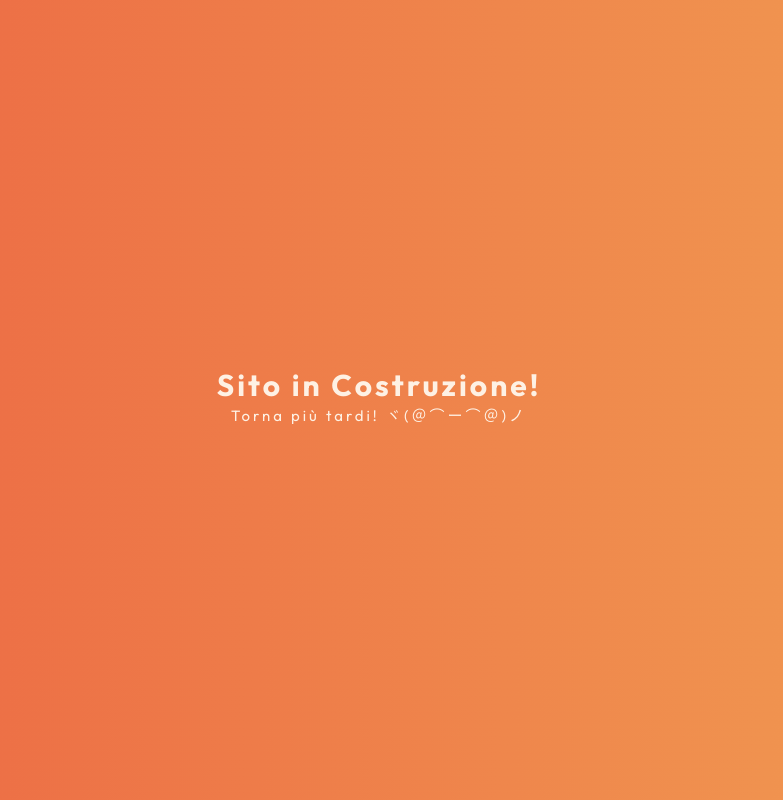
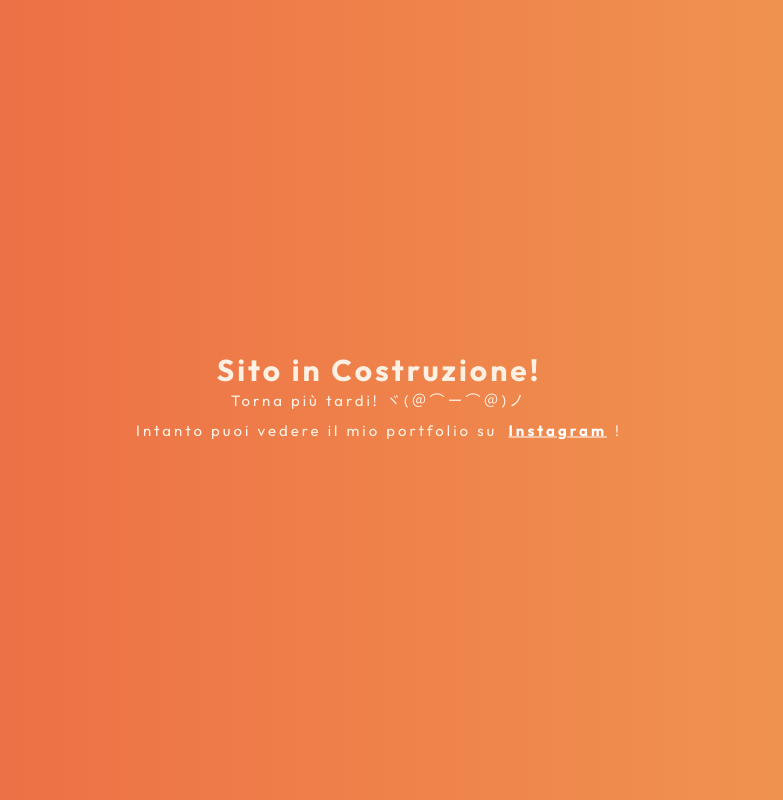
Before and after one commit to reisuart/Swami-Pasquinucci, a plain HTML site: page index.html in a window 1280 px wide. Shown: the whole page, without its empty margins (261-1044 px from the left). Drawn offline with Linux system fonts and the light colour scheme.

Commit message:
update + instagram link

```diff
--- a/Style.css
+++ b/Style.css
@@ -31,3 +31,19 @@ body {
     font-size: 15px;
 
 }
+
+a#ig {
+    padding: 3px 5px;
+    border-radius: 3px;
+    text-decoration-style: solid;
+    font-weight: bold;
+    margin-right: 3px;
+    color: white;
+    transition: 0.2s ease-in-out;
+}
+
+a#ig:hover {
+    background-color: rgba(255,255,255,0.7);
+    color: rgb(236,101,67);
+    transition: 0.2s ease-in-out;
+}
--- a/index.html
+++ b/index.html
@@ -8,6 +8,8 @@
     <link href="./Style.css" rel="stylesheet">
 </head>
 <body>
-    <div id="main" class="uc">Sito in Costruzione!<br><span>Torna più tardi! ヾ(＠⌒ー⌒＠)ノ</span></div>
+    <div id="main" class="uc">Sito in Costruzione!<br>
+        <span>Torna più tardi! ヾ(＠⌒ー⌒＠)ノ</span><br>
+        <span>Intanto puoi vedere il mio portfolio su <a id="ig" target="_blank" href="https://www.instagram.com/swamidesign.it/">Instagram</a>!</span></div>
 </body>
 </html>
```
